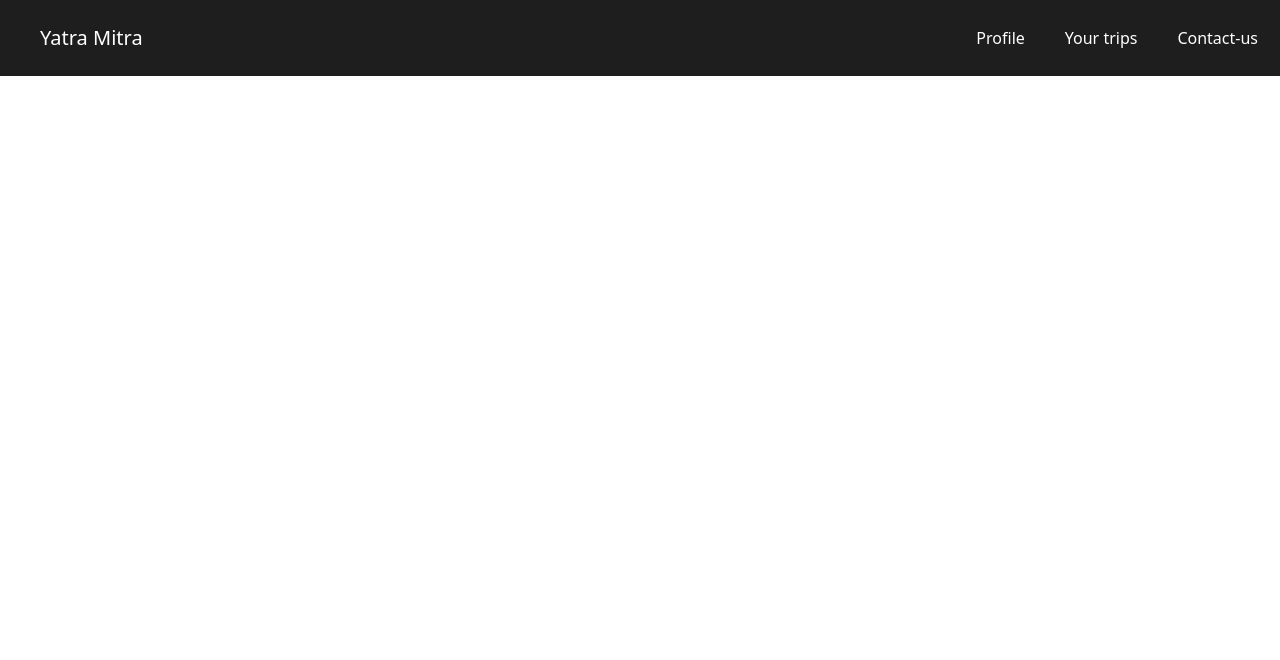
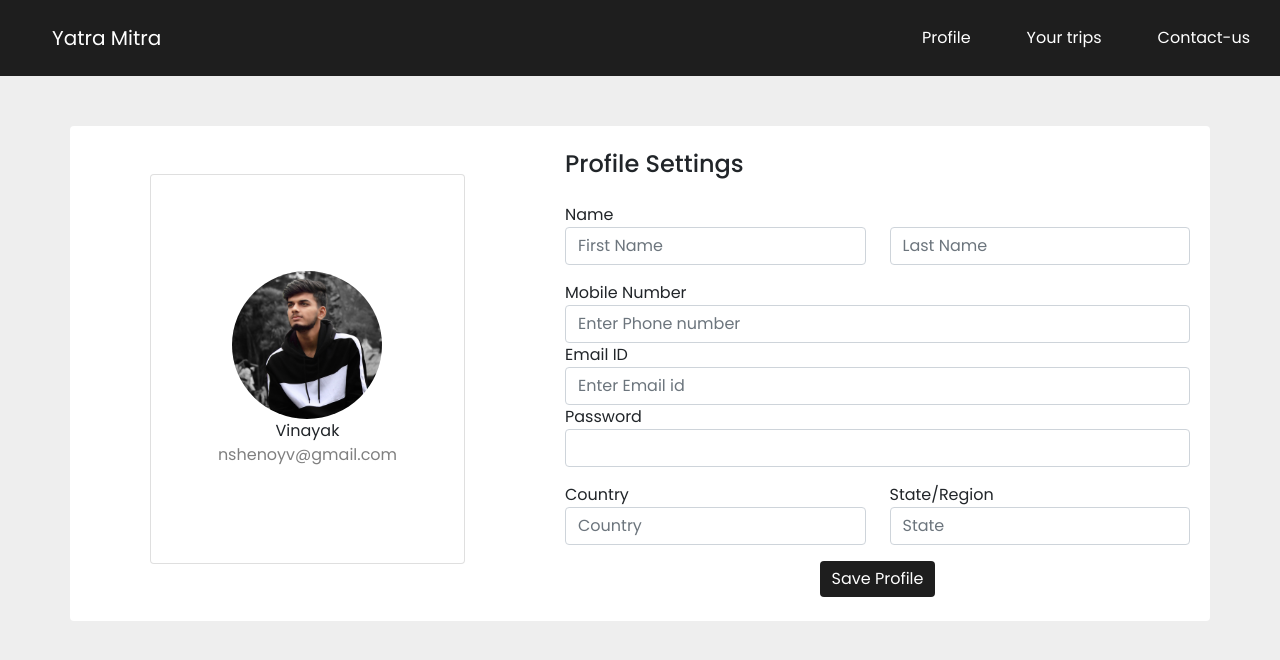
Before and after one commit to World-Konkani-Centre/SCL-2022-AMEYA, a Django app: page /userProfile/ in a window 1280 px wide. Shown: the top 660 px of the page. Run offline with Django 4.2, Linux system fonts and the light colour scheme; some libraries are stand-ins or nearby versions.

Commit message:
Added Userprofile page (#11)
* Added Userprofile page

* Added standard body color and mode some changes in main

```diff
--- a/base/templates/base/userProfile.html
+++ b/base/templates/base/userProfile.html
@@ -2,9 +2,41 @@
 {% load static %}
 {% block styles %}
 <!-- Replace {name} with the respective css file -->
-<link rel="stylesheet" href="{% static 'styles/{name}' %}" />
+<link rel="stylesheet" href="{% static 'styles/userprofile.css' %}" />
 {% endblock %}
 
 {% block content %}
-<!-- Add code from body here -->
+<div class="container rounded">
+    <div class="row">
+        <div class="col border-right">
+            <div class="card mt-5 p-5 ">
+                <div class="d-flex flex-column align-items-center text-center p-3 py-5"><img class="rounded-circle" width="150px" src="{% static 'images/userProfile/Vinayaya_n_shenoy.jpg - Copy.jpg' %}">
+                    <span class="font-weight-bold">Vinayak</span>
+                    <span class="text-black-50">nshenoyv@gmail.com</span>
+                </div>
+            </div>
+        </div>
+        <div class="col-md-7 border-right">
+            <div class="p-2 py-4">
+                <div class="d-flex justify-content-between align-items-center mb-3">
+                    <h4 class="text-right">Profile Settings</h4>
+                </div>
+                <div class="row">
+                    <div class="col-md-6"><label class="labels">Name</label><input type="text" class="form-control" placeholder="First Name" value=""></div>
+                    <div class="col-md-6"><label class="labels"></label><input type="text" class="form-control" value="" placeholder="Last Name"></div>
+                </div>
+                <div class="row mt-3">
+                    <div class="col-md-12"><label class="labels">Mobile Number</label><input type="text" class="form-control" placeholder="Enter Phone number" value=""></div>
+                    <div class="col-md-12"><label class="labels">Email ID</label><input type="text" class="form-control" placeholder="Enter Email id" value=""></div>
+                    <div class="col-md-12"><label class="labels">Password</label><input type="password" class="form-control" value=""></div>
+                </div>
+                <div class="row mt-3">
+                    <div class="col-md-6"><label class="labels">Country</label><input type="text" class="form-control" placeholder="Country" value=""></div>
+                    <div class="col-md-6"><label class="labels">State/Region</label><input type="text" class="form-control" value="" placeholder="State"></div>
+                </div>
+                <div class="mt-3 text-center"><button class="btn btn-primary profile-button" type="button">Save Profile</button></div>
+            </div>
+        </div>
+    </div>
+</div>
 {% endblock %}
--- a/requirements.txt
+++ b/requirements.txt
@@ -65,3 +65,4 @@ wcwidth==0.2.5
 Werkzeug==2.1.1
 whitenoise==5.2.0
 yarl==1.7.2
+haversine==2.5.1
--- a/static/styles/styles.css
+++ b/static/styles/styles.css
@@ -1,4 +1,17 @@
-/* Tour Form */
+@import url('https://fonts.googleapis.com/css?family=Poppins:400,500,600,700&display=swap');
+*{
+  margin: 0;
+  padding: 0;
+  user-select: none;
+  box-sizing: border-box;
+  font-family: 'Poppins', sans-serif;
+}
+body{
+  background-color: #e2e2e291;
+}
+
+
+/* Standard styling for navbar*/
 nav{
     padding: 20px;
     color: #ffffff;
--- /dev/null
+++ b/static/styles/userprofile.css
@@ -0,0 +1,37 @@
+.container{
+    background-color: #ffffff;
+    margin-top: 50px;
+}
+
+.card{
+    width: 70%;
+    margin-left: 15%;
+}
+
+.profile-button {
+    background: #1e1e1e;
+    box-shadow: none;
+    border: none
+}
+
+.form-control:focus {
+    box-shadow: none;
+    border-color: #BA68C8;
+    transition: 0.5s ease-in;
+}
+
+.profile-button:hover {
+    background: #682773;
+    transition: 0.5s ease;
+    padding: 9px;
+}
+
+.profile-button:focus {
+    background: #682773;
+    box-shadow: none
+}
+
+.profile-button:active {
+    background: #682773;
+    box-shadow: none
+}
--- a/templates/main.html
+++ b/templates/main.html
@@ -6,7 +6,6 @@
     <meta http-equiv="X-UA-Compatible" content="IE=edge" />
     <meta name="viewport" content="width=device-width, initial-scale=1.0" />
     <!-- Stylesheets -->
-    <link rel="stylesheet" href="{% static 'styles/styles.css' %}" />
     <link
       rel="stylesheet"
       href="{% static 'bootstrap/css/bootstrap.min.css' %}"
@@ -16,6 +15,7 @@
       rel="stylesheet"
       href="{% static 'leaflet-routing/dist/leaflet-routing-machine.css' %}"
     />
+    <link rel="stylesheet" href="{% static 'styles/styles.css' %}" />
     <!-- Scripts -->
     <script src="{% static 'bootstrap/js/bootstrap.min.js' %}"></script>
     <script src="{% static 'leaflet/leaflet.js' %}"></script>
@@ -34,24 +34,24 @@
       <!--Navigation bar-->
   <div>
     <nav class="navbar navbar-expand-lg">
-      <button class="navbar-toggler" type="button" data-toggle="collapse" data-target="#navbarToggler"
-        aria-controls="navbarToggler" aria-expanded="false" aria-label="Toggle navigation">
+      <div class="container-fluid">
+        <button class="navbar-toggler" type="button" data-bs-toggle="collapse" data-bs-target="#navbarTogglerDemo03" aria-controls="navbarTogglerDemo03" aria-expanded="false" aria-label="Toggle navigation">
           <i class="fa fa-bars fa-x" id="navicon" aria-hidden="true"></i>
         </button>
-      <a class="navbar-brand" href="index.html"><button class="project-name">Yatra Mitra</button></a>
-
-      <div class="collapse navbar-collapse" id="navbarToggler">
-        <ul class="navbar-nav">
-          <li class="nav-item active">
-            <a class="items" href="profile.html"><button><span>Profile</span></button></a>
+        <a class="navbar-brand" href="#"><button class="project-name">Yatra Mitra</button></a>
+        <div class="collapse navbar-collapse" id="navbarTogglerDemo03">
+          <ul class="navbar-nav me-auto mb-2 mb-lg-0">
+            <li class="nav-item">
+              <a class="nav-link items" aria-current="page" href="userProfile.html"><button><span>Profile</span></button></a>
             </li>
             <li class="nav-item">
-            <a class="items" href="trips.html"><button><span>Your trips</span></button></a>
+              <a class="nav-link items" href="trips.html"><button><span>Your trips</span></button></a>
             </li>
             <li class="nav-item">
-            <a class="items" href="contact.html"><button><span>Contact-us</span></button></a>
+              <a class="nav-link items" href="contact.html"><button><span >Contact-us</span></button></a>
             </li>
           </ul>
+        </div>
       </div>
     </nav>
   </div>
```
Also changed, not shown: static/images/userProfile/Vinayaya_n_shenoy.jpg - Copy.jpg (added). Lines whose indentation alone changed are shown as unchanged.
